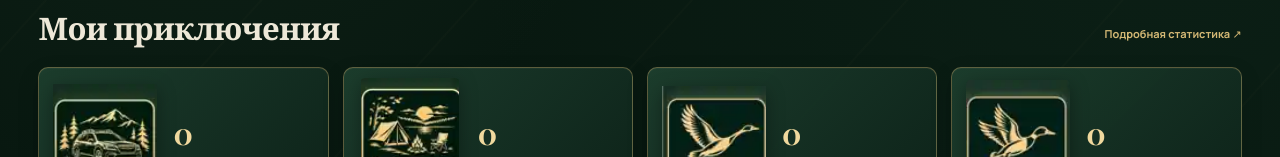
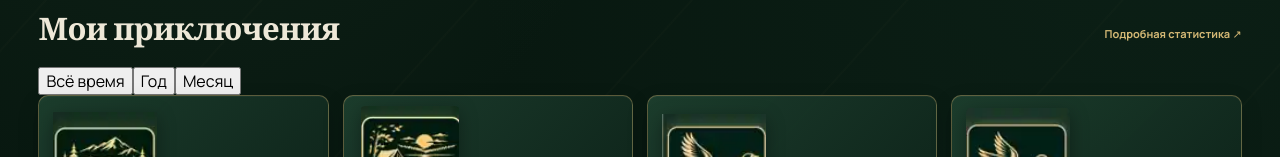
Before and after one commit to ivanovkir3012-blip/atlas-adventures, a React (Vite) app: page / in a window 1280 px wide. Shown: the part 785-942 px from the top of the page. Built offline with nearby package versions, Linux system fonts and the light colour scheme.

Commit message:
Implement Variant 1 period filters for home statistics

```diff
--- a/src/App.tsx
+++ b/src/App.tsx
@@ -26,6 +26,7 @@ export default function App() {
   const [category, setCategory] = useState('Все');
   const [online, setOnline] = useState(navigator.onLine);
   const [showMap, setShowMap] = useState(false);
+  const [statsPeriod, setStatsPeriod] = useState<'all' | 'year' | 'month'>('all');
   const refresh = () => all().then(setRows);
 
   useEffect(() => {
@@ -47,16 +48,23 @@ export default function App() {
   }, [edit]);
 
   const stats = useMemo(() => {
-    const days = new Set(rows.map(row => row.date).filter(Boolean)).size;
-    const geese = rows.reduce((sum, row) => sum + Number(row.details?.geese ?? 0), 0);
-    const ducks = rows.reduce((sum, row) => sum + Number(row.details?.ducks ?? 0), 0);
+    const now = new Date();
+    const periodRows = rows.filter(row => {
+      if (statsPeriod === 'all') return true;
+      const date = new Date(`${row.date}T12:00:00`);
+      return statsPeriod === 'year' ? date.getFullYear() === now.getFullYear()
+        : date.getFullYear() === now.getFullYear() && date.getMonth() === now.getMonth();
+    });
+    const days = new Set(periodRows.map(row => row.date).filter(Boolean)).size;
+    const geese = periodRows.reduce((sum, row) => sum + Number(row.details?.geese ?? 0), 0);
+    const ducks = periodRows.reduce((sum, row) => sum + Number(row.details?.ducks ?? 0), 0);
     return [
-      { label: 'Всего выездов', value: rows.length, mark: '01', image: 'stat-outings.webp' },
-      { label: 'Дней на природе', value: days, mark: '02', image: 'stat-days.webp' },
-      { label: 'Добыто гусей', value: geese, mark: '03', image: 'stat-geese.webp' },
-      { label: 'Добыто уток', value: ducks, mark: '04', image: 'stat-ducks.webp' },
+      { label: 'Всего выездов', value: periodRows.length, image: 'stat-outings.webp' },
+      { label: 'Дней на природе', value: days, image: 'stat-days.webp' },
+      { label: 'Добыто гусей', value: geese, image: 'stat-geese.webp' },
+      { label: 'Добыто уток', value: ducks, image: 'stat-ducks.webp' },
     ];
-  }, [rows]);
+  }, [rows, statsPeriod]);
 
   const filtered = rows.filter(row =>
     (category === 'Все' || row.category === category) &&
@@ -199,6 +207,7 @@ export default function App() {
         <section className="category-grid">{cats.map((cat,index) => <button key={cat} className="category-tile" style={{backgroundImage:`linear-gradient(0deg,rgba(4,18,13,.88),rgba(4,18,13,.02) 82%),url(${pics[cat]})`}} onClick={()=>{setCategory(cat);setPage('Выезды')}}><span className="tile-index">0{index+1}</span><strong>{cat}</strong><small>СМОТРЕТЬ ВЫЕЗДЫ ↗</small></button>)}</section>
         <section className="dashboard-section">
           <div className="section-title"><div><span className="eyebrow">ТВОЙ ПУТЬ В ЦИФРАХ</span><h2>Мои приключения</h2></div><button className="text-button" onClick={()=>setPage('Статистика')}>Подробная статистика ↗</button></div>
+          <div className="stats-period" role="group" aria-label="Период статистики"><button className={statsPeriod==='all'?'active':''} onClick={()=>setStatsPeriod('all')}>Всё время</button><button className={statsPeriod==='year'?'active':''} onClick={()=>setStatsPeriod('year')}>Год</button><button className={statsPeriod==='month'?'active':''} onClick={()=>setStatsPeriod('month')}>Месяц</button></div>
           <div className="stat-grid stat-grid-home">{stats.map((stat,index)=><div className="stat-card" key={stat.label}><img className="stat-emblem-image" src={`${import.meta.env.BASE_URL}images/${stat.image}`} alt={stat.label} /><div><strong>{stat.value}</strong><small>{stat.label}</small></div></div>)}</div>
         </section>
         <section className="dashboard-section recent-section"><div className="section-title"><div><span className="eyebrow">ИЗ ПОСЛЕДНИХ ЗАПИСЕЙ</span><h2>Недавние выезды</h2></div><button className="text-button" onClick={()=>{setCategory('Все');setPage('Выезды')}}>Все выезды ↗</button></div>{renderRecent(rows.slice(0,4))}</section>
```
